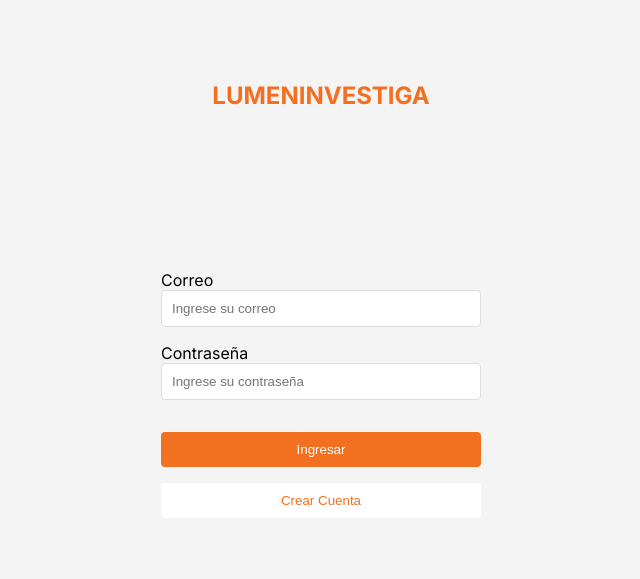
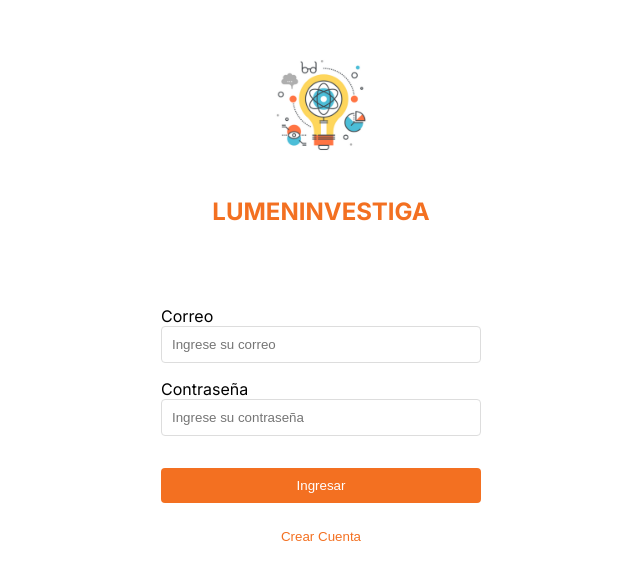
Before and after one commit to NACB654/Ing.Soft.II-Frontend, a Next.js app in the folder lumen.investiga-frontend/: page / in a window 1280 px wide. Shown: the part 117-696 px from the top of the page, without its empty margins (319-959 px from the left). Built offline with nearby package versions, Linux system fonts and the light colour scheme.

Commit message:
Falta añadir Google Font: PermanentMarker

```diff
--- a/lumen.investiga-frontend/src/app/page.js
+++ b/lumen.investiga-frontend/src/app/page.js
@@ -3,7 +3,7 @@ import styles from "./page.module.css";
 export default function Home() {
   return (
     <main className={styles.main}>
-
+      <img src={"logo.png"} className={styles.logo} />
       <h1 className={styles.title}>LUMENINVESTIGA</h1>
       <form className={styles.form}>
         <label htmlFor="email">Correo</label>
--- a/lumen.investiga-frontend/src/app/page.module.css
+++ b/lumen.investiga-frontend/src/app/page.module.css
@@ -5,11 +5,18 @@
   align-items: center;
   padding: 6rem;
   min-height: 80vh;
-  background-color: #f4f4f4;
+  background-color: #ffffff;
+}
+
+.logo {
+  margin-bottom: 2rem;
+  width: 120px;
+  height: auto;
 }
 
 .title {
-  margin-bottom: 10rem;
+
+  margin-bottom: 5rem;
   font-size: 24px;
   color: #F37021;
 }
@@ -28,11 +35,13 @@
   border-radius: 4px;
 }
 
-.button, .buttonSecondary {
+.button,
+.buttonSecondary {
   padding: 10px;
   margin-top: 1rem;
   color: white;
-  background-color: #F37021; /* Rojo para el botón principal */
+  background-color: #F37021;
+  /* Rojo para el botón principal */
   border: none;
   border-radius: 4px;
   cursor: pointer;
```
Also changed, not shown: lumen.investiga-frontend/public/logo.png (added).
